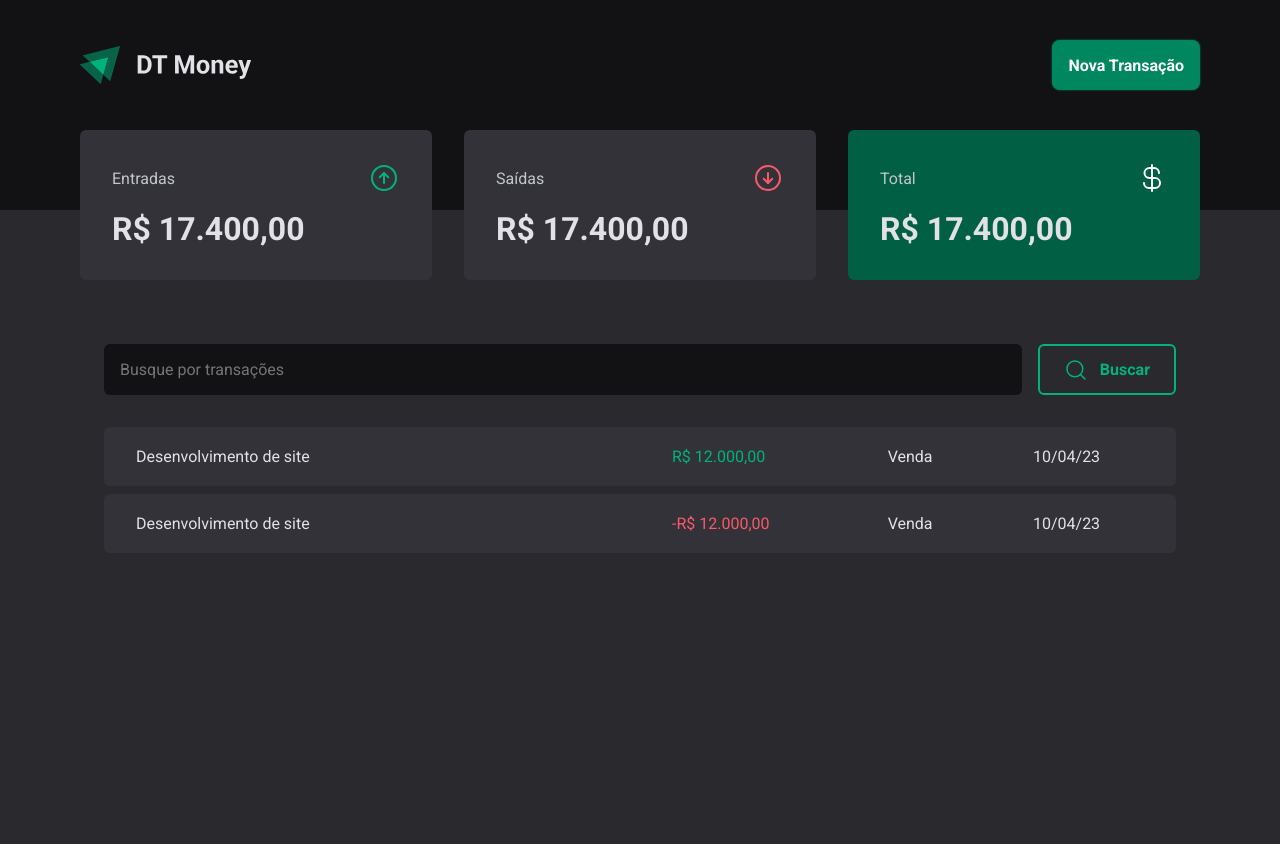
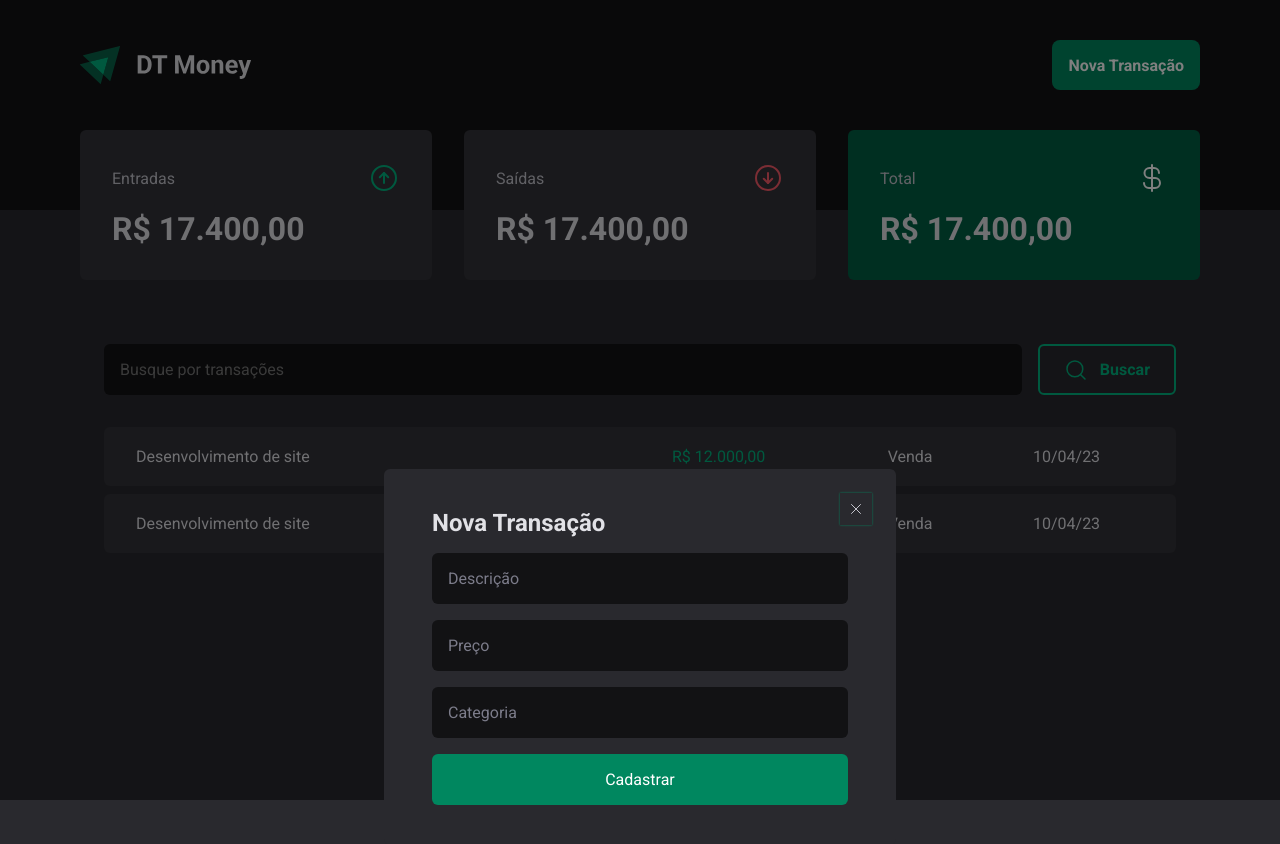
Before and after one commit to ThomasDixini/DTMoney, a React (Vite) app: page / in a window 1280 px wide. Both pictures are taken after a click on the button "Nova Transação". Before the commit the page ends 800 px from the top, so only its background shows below. Built offline with nearby package versions, Linux system fonts and the light colour scheme.

Commit message:
NewTransactionModal(feat): Começando a criar e estilizar o modal

```diff
--- a/package.json
+++ b/package.json
@@ -10,6 +10,8 @@
     "preview": "vite preview"
   },
   "dependencies": {
+    "@radix-ui/react-dialog": "^1.0.3",
+    "@radix-ui/react-popover": "1.0.5",
     "phosphor-react": "^1.4.1",
     "react": "^18.2.0",
     "react-dom": "^18.2.0",
--- a/src/components/Header/Header.tsx
+++ b/src/components/Header/Header.tsx
@@ -1,12 +1,22 @@
 import { HeaderContainer, HeaderContent } from "./styles";
+import * as Dialog from '@radix-ui/react-dialog'
+
 import logoImg from '../../assets/Logo.svg'
+import { NewTransactionModal } from "../NewTransactionModal";
 
 export function Header() {
     return (
         <HeaderContainer>
             <HeaderContent>
                 <img src={logoImg} alt="AAA" />
-                <button>Nova Transação</button>
+
+                <Dialog.Root>
+                    <Dialog.Trigger asChild>
+                        <button>Nova Transação</button>
+                    </Dialog.Trigger>
+
+                    <NewTransactionModal />
+                </Dialog.Root>
             </HeaderContent>
         </HeaderContainer>
     );
--- /dev/null
+++ b/src/components/NewTransactionModal/index.tsx
@@ -0,0 +1,29 @@
+import * as Dialog from '@radix-ui/react-dialog'
+import { Content, Overlay, CloseButton } from './styles';
+import { X } from 'phosphor-react';
+
+
+export function NewTransactionModal() {
+    return (
+        <Dialog.Portal>
+            <Overlay />
+
+            <Content >
+                <Dialog.Title>Nova Transação</Dialog.Title>
+                <CloseButton>
+                    <X />
+                </CloseButton>
+                    <form action="">
+                        <input type="text" placeholder='Descrição' required/>
+                        <input type="text" placeholder='Preço' required/>
+                        <input type="text" placeholder='Categoria' required/>
+
+                        <button type="submit">
+                            Cadastrar
+                        </button>
+                    </form>
+
+            </Content>
+        </Dialog.Portal>
+    );
+}
--- /dev/null
+++ b/src/components/NewTransactionModal/styles.ts
@@ -0,0 +1,62 @@
+import styled from "styled-components";
+import * as Dialog from '@radix-ui/react-dialog'
+
+export const Overlay = styled(Dialog.Overlay)`
+    position: fixed;
+    height: 100vh;
+    width: 100vw;
+    inset: 0;
+
+    background-color: rgba(0, 0, 0, 0.5);
+`
+
+export const Content = styled(Dialog.Content)`
+    background-color: ${props => props.theme["gray-700"]};
+    border-radius: 6px;
+
+    padding: 2.5rem 3rem;
+    min-width: 32rem;
+
+    position: absolute;
+    top: 50%;
+    left: 50%;
+    transform: translate(-50%, 50%);
+
+    form {
+        display: flex;
+        flex-direction: column;
+        gap: 1rem;
+        margin-top: 1rem;
+
+        input {
+            padding: 1rem;
+            border-radius: 6px;
+            border: 0;
+            background-color: ${props => props.theme["gray-900"]};
+            color: white;
+            &::placeholder {
+                color: ${props => props.theme["gray-500"]};
+            }
+        }
+
+        button[type="submit"]{
+            background-color: ${props => props.theme["green-500"]};
+            color: white;
+            padding: 1rem;
+            border-radius: 6px;
+            border: 0;
+        }
+    }
+`
+
+export const CloseButton = styled(Dialog.Close)`
+    position: absolute;
+    top: 1.5rem;
+    right: 1.5rem;
+    background-color: transparent;
+    border: 0;
+    padding: 0.5rem;
+    color: ${props => props.theme["gray-300"]};
+    cursor: pointer;
+    line-height: 0;
+`
```
Also changed, not shown: 1 other file (tests, documents, lock files or other folders).
